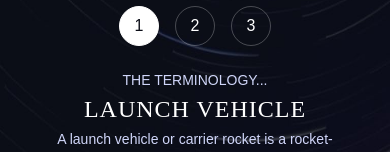
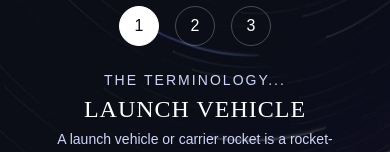
Before and after one commit to Kamil-Mroz/Space, a React (Vite) app: page /technology/1 in a window 390 px wide. Shown: the part 454-606 px from the top of the page. Built offline with nearby package versions, Linux system fonts and the light colour scheme.

Commit message:
technology tablet

```diff
--- a/src/Pages/technology/Technology.jsx
+++ b/src/Pages/technology/Technology.jsx
@@ -28,9 +28,10 @@ const technology = () => {
         }}
       />
       <div className="z-10 grid grid-cols-1 gap-y-8 sm:gap-y-16">
-        <div className="self-start">
+        <div className="sm:px-10">
           <Subheading id={3}>Space Launch 101</Subheading>
         </div>
+
         <article className=" grid grid-cols-1 gap-y-8 sm:gap-y-14">
           <picture className="w-full">
             <source
@@ -47,8 +48,10 @@ const technology = () => {
           <div className="px-8 sm:px-36">
             <TechnologyNav technology={technology} />
             <div className="text-center">
-              <p className="font-sans text-xs uppercase">The Terminology...</p>
-              <h3 className="font-serif text-[1.5rem] uppercase tracking-[1px] text-light md:text-[2.5rem] xl:text-[3.125rem] ">
+              <p className="font-sans text-xs uppercase tracking-wider sm:text-sm">
+                The Terminology...
+              </p>
+              <h3 className="font-serif text-[1.5rem] uppercase tracking-[1px] text-light sm:text-[2.5rem] xl:text-[3.125rem] ">
                 {data.name}
               </h3>
               <Paragraph>{data.description}</Paragraph>
--- a/src/Pages/technology/TechnologyRoot.jsx
+++ b/src/Pages/technology/TechnologyRoot.jsx
@@ -4,7 +4,7 @@ import { Outlet, useParams, Navigate } from 'react-router-dom'
 const TechnologyRoot = () => {
   if (!Object.keys(useParams()).length) return <Navigate to="/technology/1" />
   return (
-    <section className=" grid items-stretch pb-20 pt-24 sm:pt-36 sm:pb-0 lg:pt-52">
+    <section className=" grid items-stretch pb-20 pt-24 sm:pt-40  sm:pb-24 lg:pt-52">
       <Outlet />
     </section>
   )
--- a/src/components/nav/Nav.jsx
+++ b/src/components/nav/Nav.jsx
@@ -12,7 +12,7 @@ const Nav = () => {
           navOpen
             ? 'visible   translate-x-6 opacity-100'
             : 'invisible translate-x-full opacity-0'
-        } z-0 items-center justify-self-end bg-light/5 font-sans text-sm  transition-all before:absolute  before:top-1/2 before:-left-full before:h-px before:w-full before:translate-x-8 before:-translate-y-1/2 sm:px-10 sm:text-xs md:visible md:relative md:flex md:w-max md:translate-x-0 md:px-12 md:text-sm md:opacity-100 md:transition-none lg:pl-32 lg:pr-40  xl:before:bg-light/50`}
+        } z-0 items-center justify-self-end bg-light/5 font-sans text-sm  transition-all before:absolute  before:top-1/2 before:-left-full before:h-px before:w-full before:translate-x-8 before:-translate-y-1/2 sm:px-10  md:visible md:relative md:flex md:w-max md:translate-x-0 md:px-12 md:opacity-100 md:transition-none lg:pl-32 lg:pr-40  xl:before:bg-light/50`}
       >
         <ul className="mt-32 flex flex-col gap-8 pl-8 sm:gap-5 md:mt-0 md:flex-row md:gap-9 md:pl-0 lg:gap-12">
           <Links setNavOpen={setNavOpen} />
```
